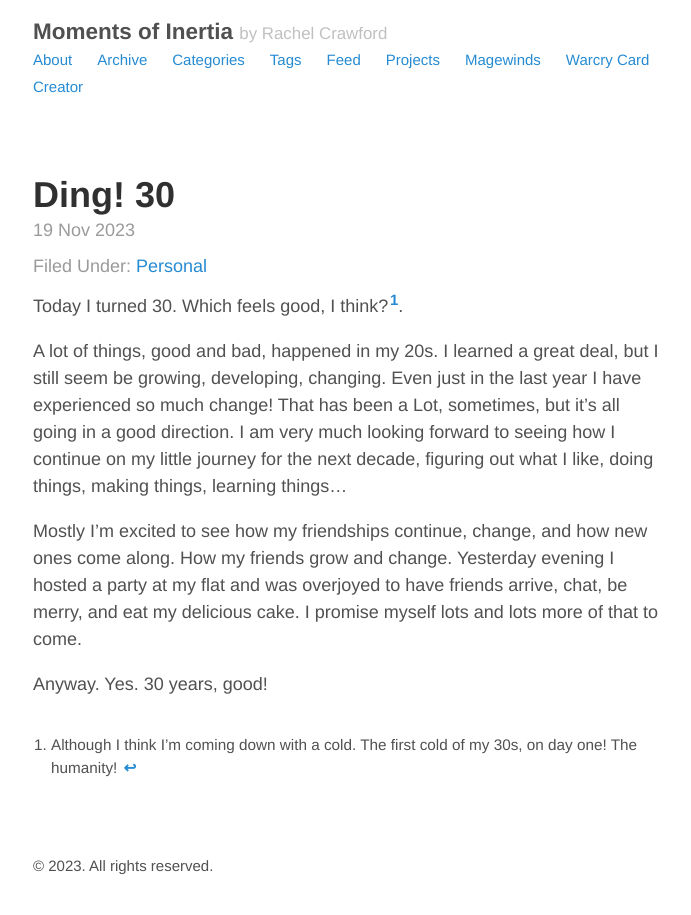
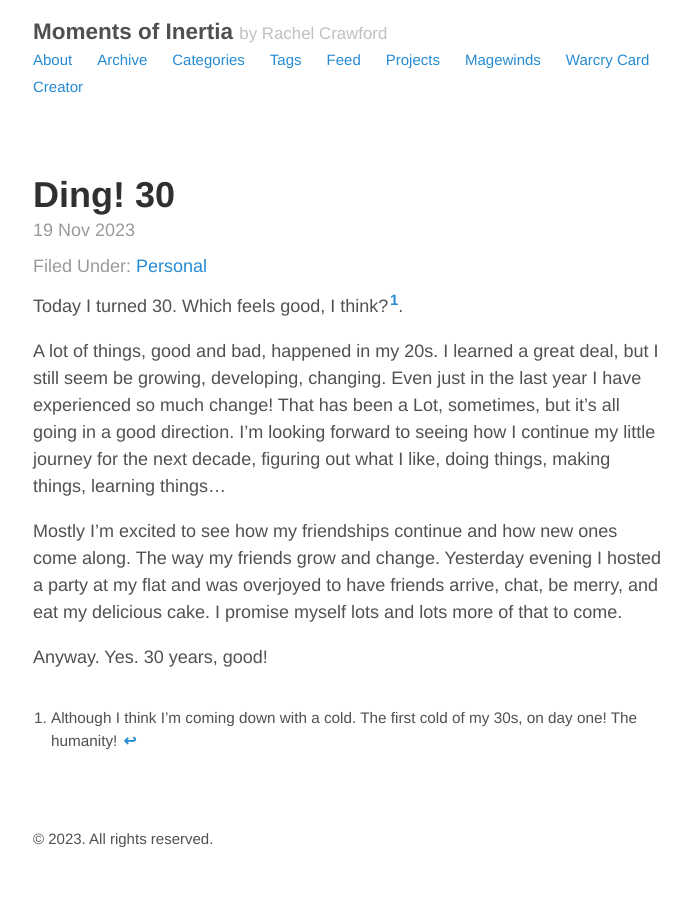
Before and after one commit to rachelnertia/rachelnertia.github.io, a Jekyll site: the page built from _posts/2023/2023-11-19-ding-30.md, in a window 1280 px wide. Shown: the whole page, without its empty margins (292-983 px from the left). Built offline with Jekyll 4.4.1, drawn with Linux system fonts in a browser that asks for light colours.

Commit message:
Update 2023-11-19-ding-30.md

```diff
--- a/_posts/2023/2023-11-19-ding-30.md
+++ b/_posts/2023/2023-11-19-ding-30.md
@@ -6,9 +6,9 @@ category: Personal
 
 Today I turned 30. Which feels good, I think?[^1].
 
-A lot of things, good and bad, happened in my 20s. I learned a great deal, but I still seem be growing, developing, changing. Even just in the last year I have experienced so much change! That has been a Lot, sometimes, but it's all going in a good direction. I am very much looking forward to seeing how I continue on my little journey for the next decade, figuring out what I like, doing things, making things, learning things...
+A lot of things, good and bad, happened in my 20s. I learned a great deal, but I still seem be growing, developing, changing. Even just in the last year I have experienced so much change! That has been a Lot, sometimes, but it's all going in a good direction. I'm looking forward to seeing how I continue my little journey for the next decade, figuring out what I like, doing things, making things, learning things...
 
-Mostly I'm excited to see how my friendships continue, change, and how new ones come along. How my friends grow and change. Yesterday evening I hosted a party at my flat and was overjoyed to have friends arrive, chat, be merry, and eat my delicious cake. I promise myself lots and lots more of that to come.
+Mostly I'm excited to see how my friendships continue and how new ones come along. The way my friends grow and change. Yesterday evening I hosted a party at my flat and was overjoyed to have friends arrive, chat, be merry, and eat my delicious cake. I promise myself lots and lots more of that to come.
 
 Anyway. Yes. 30 years, good!
 
```
